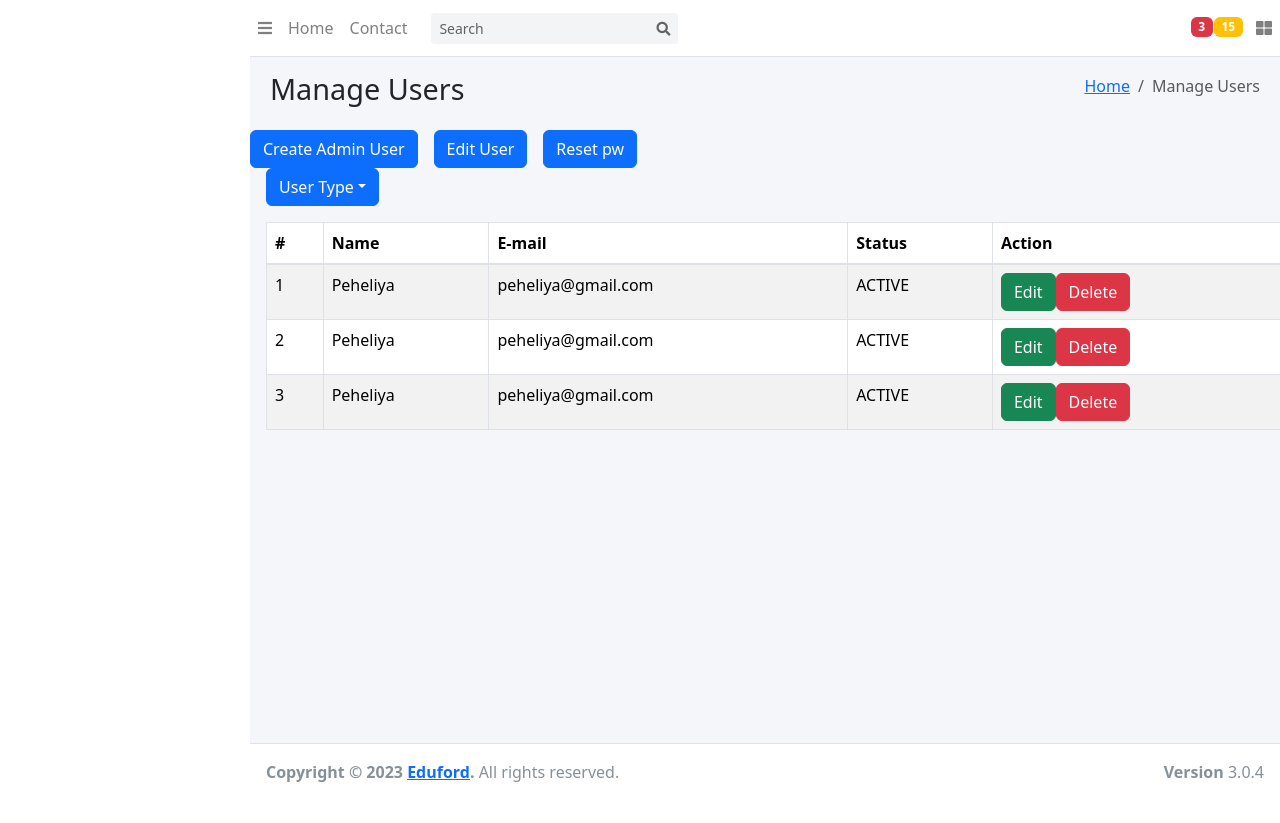
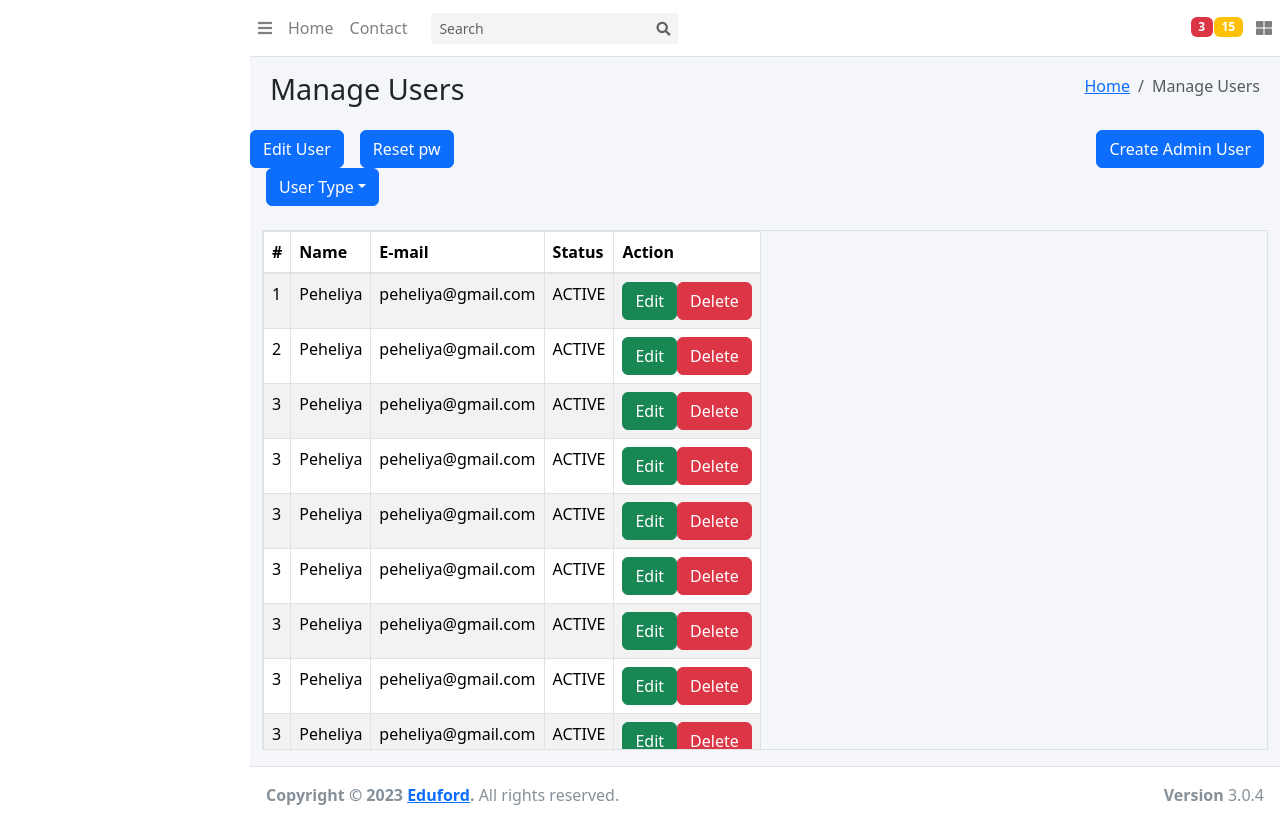
Before and after one commit to gayara/ExamDashboard, a React (Create React App) app: page /admin/User in a window 1280 px wide. Before the commit the page ends 800 px from the top, so only its background shows below. Built offline with nearby package versions, Linux system fonts and the light colour scheme.

Commit message:
day end commit

```diff
--- a/src/pages/ManageUser/ManageUser.jsx
+++ b/src/pages/ManageUser/ManageUser.jsx
@@ -91,7 +91,7 @@ function ManageUser(props) {
                 </div>
             </section>
             {/*Create admin user button*/}
-            <Button variant="primary" onClick={handleShow} className={"me-3"}>
+            <Button variant="primary" onClick={handleShow} className={"me-3 float-right"}>
                 Create Admin User
             </Button>
             {/*Edit user and reset pw*/}
@@ -114,6 +114,7 @@ function ManageUser(props) {
                 </Dropdown.Menu>
             </Dropdown>
 
+            <br/>
             {/*Create admin user modal*/}
             <>
 
@@ -271,8 +272,9 @@ function ManageUser(props) {
             </>
 
 
+            <div className={"container-fluid me-3"}>
                 {/*Users Table*/}
-            <Table id={"tbl-mng-user"} striped bordered hover className={"m-3 me-6"}>
+                <Table id={"tbl-mng-user"} striped bordered hover>
                     <thead>
                     <tr>
                         <th>#</th>
@@ -313,8 +315,181 @@ function ManageUser(props) {
                             <Button className={"btn-danger"}>Delete</Button>
                         </td>
                     </tr>
+                    <tr>
+                        <td>3</td>
+                        <td>Peheliya</td>
+                        <td>peheliya@gmail.com</td>
+                        <td>ACTIVE</td>
+                        <td>
+                            <Button className={"btn-success"}>Edit</Button>
+                            <Button className={"btn-danger"}>Delete</Button>
+                        </td>
+                    </tr>
+                    <tr>
+                        <td>3</td>
+                        <td>Peheliya</td>
+                        <td>peheliya@gmail.com</td>
+                        <td>ACTIVE</td>
+                        <td>
+                            <Button className={"btn-success"}>Edit</Button>
+                            <Button className={"btn-danger"}>Delete</Button>
+                        </td>
+                    </tr>
+                    <tr>
+                        <td>3</td>
+                        <td>Peheliya</td>
+                        <td>peheliya@gmail.com</td>
+                        <td>ACTIVE</td>
+                        <td>
+                            <Button className={"btn-success"}>Edit</Button>
+                            <Button className={"btn-danger"}>Delete</Button>
+                        </td>
+                    </tr>
+                    <tr>
+                        <td>3</td>
+                        <td>Peheliya</td>
+                        <td>peheliya@gmail.com</td>
+                        <td>ACTIVE</td>
+                        <td>
+                            <Button className={"btn-success"}>Edit</Button>
+                            <Button className={"btn-danger"}>Delete</Button>
+                        </td>
+                    </tr>
+                    <tr>
+                        <td>3</td>
+                        <td>Peheliya</td>
+                        <td>peheliya@gmail.com</td>
+                        <td>ACTIVE</td>
+                        <td>
+                            <Button className={"btn-success"}>Edit</Button>
+                            <Button className={"btn-danger"}>Delete</Button>
+                        </td>
+                    </tr>
+                    <tr>
+                        <td>3</td>
+                        <td>Peheliya</td>
+                        <td>peheliya@gmail.com</td>
+                        <td>ACTIVE</td>
+                        <td>
+                            <Button className={"btn-success"}>Edit</Button>
+                            <Button className={"btn-danger"}>Delete</Button>
+                        </td>
+                    </tr>
+                    <tr>
+                        <td>3</td>
+                        <td>Peheliya</td>
+                        <td>peheliya@gmail.com</td>
+                        <td>ACTIVE</td>
+                        <td>
+                            <Button className={"btn-success"}>Edit</Button>
+                            <Button className={"btn-danger"}>Delete</Button>
+                        </td>
+                    </tr>
+                    <tr>
+                        <td>3</td>
+                        <td>Peheliya</td>
+                        <td>peheliya@gmail.com</td>
+                        <td>ACTIVE</td>
+                        <td>
+                            <Button className={"btn-success"}>Edit</Button>
+                            <Button className={"btn-danger"}>Delete</Button>
+                        </td>
+                    </tr>
+                    <tr>
+                        <td>3</td>
+                        <td>Peheliya</td>
+                        <td>peheliya@gmail.com</td>
+                        <td>ACTIVE</td>
+                        <td>
+                            <Button className={"btn-success"}>Edit</Button>
+                            <Button className={"btn-danger"}>Delete</Button>
+                        </td>
+                    </tr>
+                    <tr>
+                        <td>3</td>
+                        <td>Peheliya</td>
+                        <td>peheliya@gmail.com</td>
+                        <td>ACTIVE</td>
+                        <td>
+                            <Button className={"btn-success"}>Edit</Button>
+                            <Button className={"btn-danger"}>Delete</Button>
+                        </td>
+                    </tr>
+                    <tr>
+                        <td>3</td>
+                        <td>Peheliya</td>
+                        <td>peheliya@gmail.com</td>
+                        <td>ACTIVE</td>
+                        <td>
+                            <Button className={"btn-success"}>Edit</Button>
+                            <Button className={"btn-danger"}>Delete</Button>
+                        </td>
+                    </tr>
+                    <tr>
+                        <td>3</td>
+                        <td>Peheliya</td>
+                        <td>peheliya@gmail.com</td>
+                        <td>ACTIVE</td>
+                        <td>
+                            <Button className={"btn-success"}>Edit</Button>
+                            <Button className={"btn-danger"}>Delete</Button>
+                        </td>
+                    </tr>
+                    <tr>
+                        <td>3</td>
+                        <td>Peheliya</td>
+                        <td>peheliya@gmail.com</td>
+                        <td>ACTIVE</td>
+                        <td>
+                            <Button className={"btn-success"}>Edit</Button>
+                            <Button className={"btn-danger"}>Delete</Button>
+                        </td>
+                    </tr>
+                    <tr>
+                        <td>3</td>
+                        <td>Peheliya</td>
+                        <td>peheliya@gmail.com</td>
+                        <td>ACTIVE</td>
+                        <td>
+                            <Button className={"btn-success"}>Edit</Button>
+                            <Button className={"btn-danger"}>Delete</Button>
+                        </td>
+                    </tr>
+                    <tr>
+                        <td>3</td>
+                        <td>Peheliya</td>
+                        <td>peheliya@gmail.com</td>
+                        <td>ACTIVE</td>
+                        <td>
+                            <Button className={"btn-success"}>Edit</Button>
+                            <Button className={"btn-danger"}>Delete</Button>
+                        </td>
+                    </tr>
+                    <tr>
+                        <td>3</td>
+                        <td>Peheliya</td>
+                        <td>peheliya@gmail.com</td>
+                        <td>ACTIVE</td>
+                        <td>
+                            <Button className={"btn-success"}>Edit</Button>
+                            <Button className={"btn-danger"}>Delete</Button>
+                        </td>
+                    </tr>
+                    <tr>
+                        <td>3</td>
+                        <td>Peheliya</td>
+                        <td>peheliya@gmail.com</td>
+                        <td>ACTIVE</td>
+                        <td>
+                            <Button className={"btn-success"}>Edit</Button>
+                            <Button className={"btn-danger"}>Delete</Button>
+                        </td>
+                    </tr>
+
                     </tbody>
                 </Table>
+            </div>
+
 
         </div>
     );
--- a/src/pages/ManageUser/ManageUserStyle.css
+++ b/src/pages/ManageUser/ManageUserStyle.css
@@ -1,3 +1,9 @@
 #btn-add-user{
     float: right;
 }
+
+#tbl-mng-user{
+    max-height: 65vh;
+    overflow: auto;
+    display:inline-block;
+}
```
Lines whose indentation alone changed are shown as unchanged.
